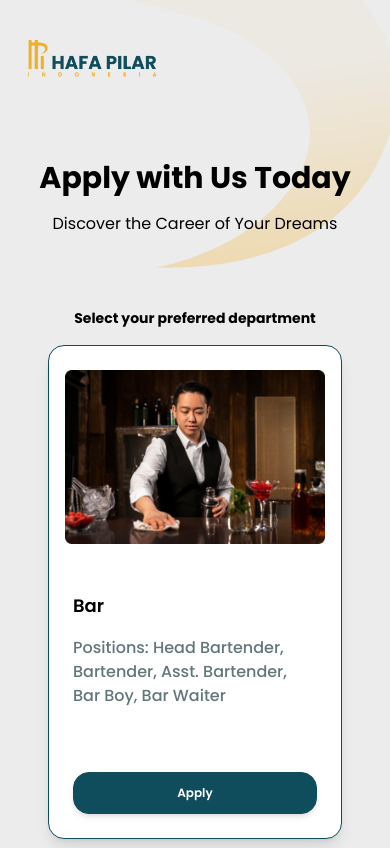
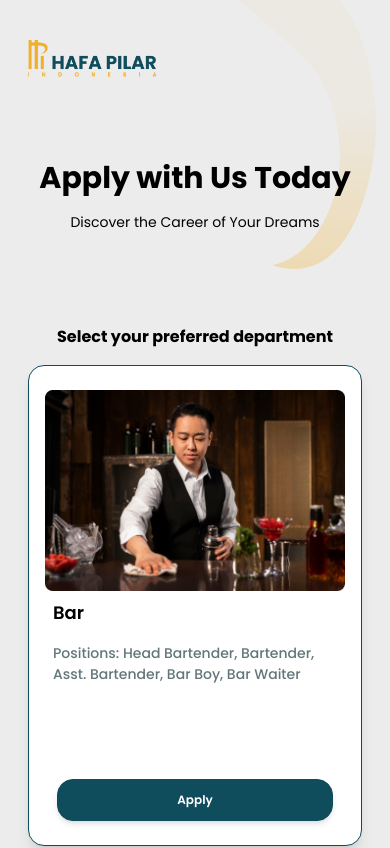
Before and after one commit to haycalrh21/hafapilar, a Next.js app: page /candidate in a window 390 px wide. Shown: the top 848 px of the page. Built offline with nearby package versions, Linux system fonts and the light colour scheme.

Commit message:
refactor layout mobile 2

```diff
--- a/src/components/Candidate/Candidate.tsx
+++ b/src/components/Candidate/Candidate.tsx
@@ -8,28 +8,29 @@ export function CandidatePage() {
     <Box
       sx={{
         bgcolor: "background.default",
-        backgroundImage: "url('/assets/nexttpage.png')",
+        backgroundImage: "url('/assets/vectorcandidate.png')",
         backgroundPosition: {
-          xs: "-400px 0px", // Mobile: geser ke kiri 500px dari top
+          xs: "200px top", // Mobile: geser ke kiri 500px dari top
           md: "center top",
           lg: "center top",
         },
+        backgroundColor: "#ECECEC",
         backgroundSize: {
-          xs: "280% 1600px ", // Mobile: full width, auto height
+          xs: "45% 7% ", // Mobile: full width, auto height
           md: "100% 100% ", // Desktop: full width, auto height
+          lg: "50% 20% ", // Desktop: full width, auto height
         },
         backgroundRepeat: "no-repeat",
-        minHeight: "200vh",
       }}
     >
       <HeaderNotButton />
-      <Container maxWidth="lg" sx={{ pb: 10 }}>
+      <Container maxWidth="lg" sx={{ p: -20 }}>
         <div>
           <h1 className="text-3xl pt-40  font-['Poppins'] font-bold sm:text-2xl sm:font-bold md:text-5xl lg:text-6xl text-center  ">
             Apply with Us Today
           </h1>
 
-          <p className=" text-1xl  font-['Poppins'] mt-4  sm:mb-10 md:mb-20 lg:mb-20 sm:text-sm md:text-base lg:text-2xl text-center   ">
+          <p className=" text-[14px]  font-['Poppins'] mt-4  sm:mb-10 md:mb-20 lg:mb-20 sm:text-sm md:text-base lg:text-2xl text-center   ">
             Discover the Career of Your Dreams
           </p>
         </div>
--- a/src/components/Candidate/Card.tsx
+++ b/src/components/Candidate/Card.tsx
@@ -46,8 +46,8 @@ const departments = [
 
 const DepartmentCards = () => {
   return (
-    <div className="p-8 text-center">
-      <h1 className="text-[14px] sm:text-[24px] md:text-[24px] lg:text-normal text-center font-['Poppins'] font-bold mt-10 mb-4">
+    <div className="p-3 text-center">
+      <h1 className="text-[16px] sm:text-[24px] md:text-[24px] lg:text-normal text-center font-['Poppins'] font-bold mt-20 mb-4">
         Select your preferred department
       </h1>
       <div className="grid grid-cols-1 sm:grid-cols-2 lg:grid-cols-3 gap-4 sm:gap-0 lg:gap-10 w-full">
@@ -64,9 +64,11 @@ const DepartmentCards = () => {
             />
 
             {/* Konten (Title dan Positions) */}
-            <div className="p-6 mt-2 mb-10 flex-grow text-left">
-              <h6 className="text-lg font-semibold mb-4">{department.title}</h6>
-              <p className="text-[16px] font-medium text-departement min-h-[72px]">
+            <div className="p-6  mb-10 flex-grow text-left">
+              <h6 className="text-lg -mt-8 font-semibold mb-4">
+                {department.title}
+              </h6>
+              <p className="text-[14px] font-medium text-departement min-h-[72px]">
                 Positions: {department.positions}
               </p>
             </div>
--- a/src/components/Candidate/Form/FormInput.tsx
+++ b/src/components/Candidate/Form/FormInput.tsx
@@ -256,7 +256,7 @@ export default function FormInput({ department }: any) {
               htmlFor="firstName"
               className="block text-sm font-medium mb-4"
             >
-              Full Name *
+              First Name *
             </label>
             <input
               id="firstName"
@@ -426,7 +426,7 @@ export default function FormInput({ department }: any) {
               htmlFor="department"
               className="block text-sm font-medium mb-4"
             >
-              Department *
+              Department Applied*
             </label>
             <select
               id="department"
--- a/src/components/Homepage/Footer.tsx
+++ b/src/components/Homepage/Footer.tsx
@@ -15,7 +15,7 @@ export default function Footer() {
               height={50}
               className="ml-0 lg:ml-1"
             />
-            <p className="mt-4 text-[13px] sm:ml-0  lg:ml-1">
+            <p className="mt-4 text-[11px] sm:ml-0  lg:ml-1">
               Jl. Bougenvile No.32, Jakarta Utara, Indonesia, 14230
             </p>
           </div>
--- a/src/components/Homepage/Impact.tsx
+++ b/src/components/Homepage/Impact.tsx
@@ -61,7 +61,7 @@ export default function ImpactCard() {
               <h4 className="text-impact text-[36px] sm:text-[24px]  md:text-[50px] lg:text-[50px] font-bold text-center relative mb-2">
                 9000+
               </h4>
-              <p className=" text-[24px] sm:text-[14px] lg:text-[24px]">
+              <p className=" text-[16px] sm:text-[14px] lg:text-[24px]">
                 Deployed Abroad
               </p>
             </div>
@@ -77,7 +77,7 @@ export default function ImpactCard() {
               <h4 className="text-impact text-[36px] sm:text-[24px]  md:text-[50px] lg:text-[50px] font-bold text-center relative mb-2">
                 4+
               </h4>
-              <p className=" text-[24px] sm:text-[14px] lg:text-[24px]">
+              <p className=" text-[16px] sm:text-[14px] lg:text-[24px]">
                 Big Clients
               </p>
             </div>
@@ -93,7 +93,7 @@ export default function ImpactCard() {
               <h4 className="text-impact text-[36px] sm:text-[24px]  md:text-[50px] lg:text-[50px] font-bold text-center relative mb-2">
                 30 Years
               </h4>
-              <p className=" text-[24px] sm:text-[14px] lg:text-[24px]">
+              <p className=" text-[16px] sm:text-[14px] lg:text-[24px]">
                 of Operations in Indonesia
               </p>
             </div>
@@ -109,7 +109,7 @@ export default function ImpactCard() {
               <h4 className="text-impact text-[36px] sm:text-[24px]  md:text-[50px] lg:text-[50px] font-bold text-center relative mb-2">
                 90%
               </h4>
-              <p className=" text-[24px] sm:text-[14px] lg:text-[24px]">
+              <p className=" text-[16px] sm:text-[14px] lg:text-[24px]">
                 Successful Placement Rate
               </p>
             </div>
--- a/src/components/Homepage/MarqueeLogo.tsx
+++ b/src/components/Homepage/MarqueeLogo.tsx
@@ -48,7 +48,7 @@ const MarqueLogo = ({ img, id }: { img: string; id: number }) => {
 
 export default function MarqueeDemo() {
   return (
-    <div className="relative flex mt-20 sm:mt-10 lg:mt-10 w-full flex-col items-center justify-center overflow-hidden lg:mb-10  ">
+    <div className="relative flex mt-40 sm:mt-20 lg:mt-10 w-full flex-col items-center justify-center overflow-hidden lg:mb-10  ">
       <h1 className="text-[24px] sm:text-[24px]  md:text-[50px] lg:text-[50px] font-bold  relative mb-8">
         Our Clients
       </h1>
--- a/src/components/Homepage/Services.tsx
+++ b/src/components/Homepage/Services.tsx
@@ -24,7 +24,7 @@ const services = [
 export default function Services() {
   return (
     <div className="flex flex-col items-center relative overflow-hidden -mb-20 sm:-mb-20 lg:mb-6 mx-4 top-0 sm:top-20 lg:top-0 font-['Poppins']">
-      <h2 className="text-[18px] sm:text-[24px]  md:text-[50px] lg:text-[50px] font-bold text-center relative mb-2 sm:mb-3 lg:mb-20">
+      <h2 className="text-[18px] sm:text-[24px]  md:text-[50px] lg:text-[50px] font-bold text-center relative mb-6 sm:mb-3 lg:mb-20">
         We Offer{" "}
         <span
           className="text-[18px] sm:text-[24px]  md:text-[50px] lg:text-[50px]"
--- a/src/components/Homepage/Testimonial.tsx
+++ b/src/components/Homepage/Testimonial.tsx
@@ -72,7 +72,7 @@ export default function Testimonial() {
         </div>
 
         {/* Right Section */}
-        <div className="w-full my-20 sm:my-20 md:w-3/5 lg:my-0 relative ">
+        <div className="w-full my-4 sm:my-20 md:w-3/5 lg:my-0 relative ">
           <div className="relative w-full max-w-xl mx-auto">
             {/* Card Container */}
             <div className="relative h-[400px] md:h-[500px]">
@@ -81,7 +81,7 @@ export default function Testimonial() {
                 <p className="text-testi mb-4 font-medium text-sm md:text-base">
                   {testimonials[currentIndex].text}
                 </p>
-              {/* <br/> */}
+                {/* <br/> */}
 
                 <p className="text-testi font-medium">
                   {testimonials[currentIndex].author}
--- a/src/components/Partner/FormInput.tsx
+++ b/src/components/Partner/FormInput.tsx
@@ -156,7 +156,7 @@ export default function FormInputPartner() {
         <div className="flex flex-col sm:flex-row gap-4 pb-4">
           <div className="flex-1">
             <label htmlFor="firstName" className="font-medium block mb-4">
-              Full Name *
+              First Name *
             </label>
             <input
               id="firstName"
```
Also changed, not shown: public/assets/vectorcandidate.png (added).
